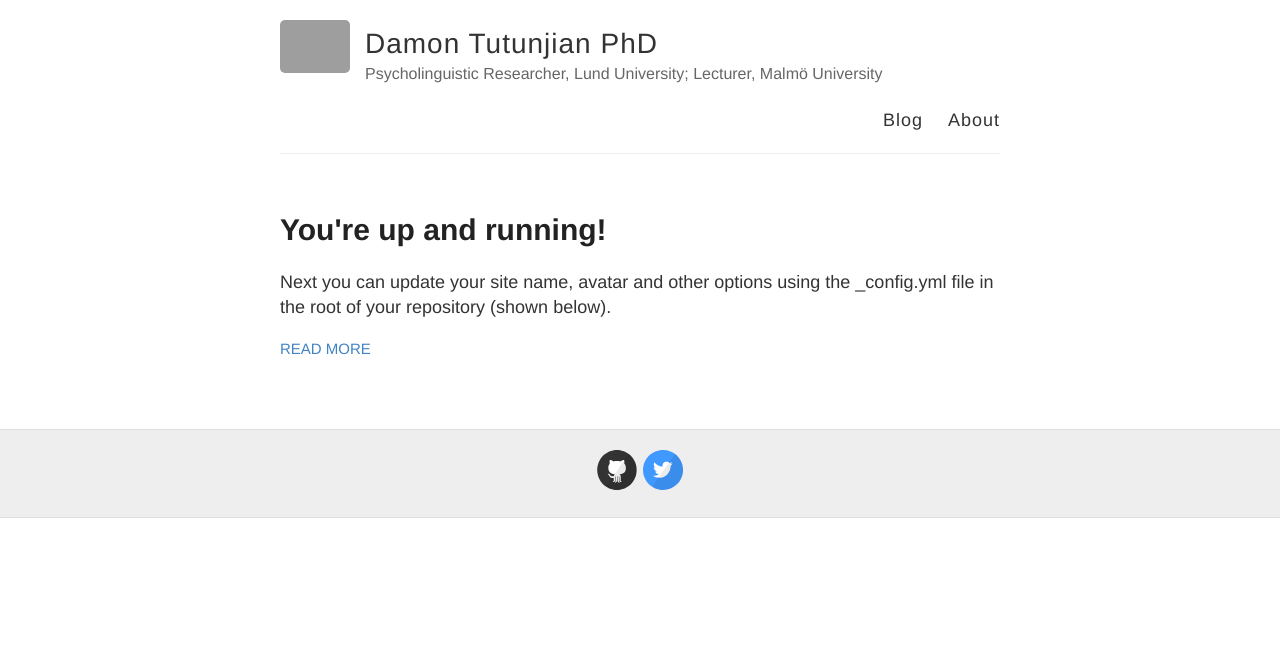
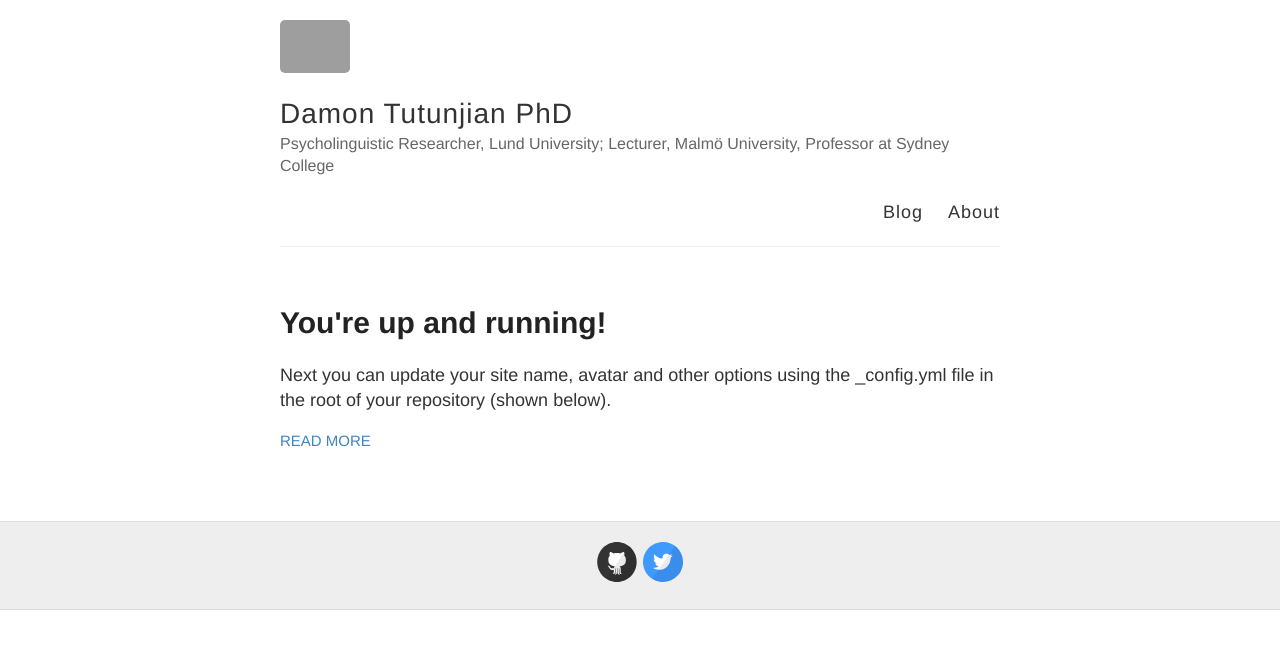
Before and after one commit to snkyflt/snkyflt.github.io, a Jekyll site: the page built from index.html, in a window 1280 px wide. Shown: the top 649 px of the page. Built offline with Jekyll 4.4.1, drawn with Linux system fonts in a browser that asks for light colours; grey boxes are pictures that could not be loaded.

Commit message:
Update _config.yml

```diff
--- a/_config.yml
+++ b/_config.yml
@@ -6,7 +6,7 @@
 name: Damon Tutunjian PhD
 
 # Short bio or description (displayed in the header)
-description: Psycholinguistic Researcher, Lund University; Lecturer, Malmö University
+description: Psycholinguistic Researcher, Lund University; Lecturer, Malmö University, Professor at Sydney College
 
 # URL of your avatar or profile pic (you could use your GitHub profile pic)
 avatar: https://raw.githubusercontent.com/barryclark/jekyll-now/master/images/jekyll-logo.png
```
